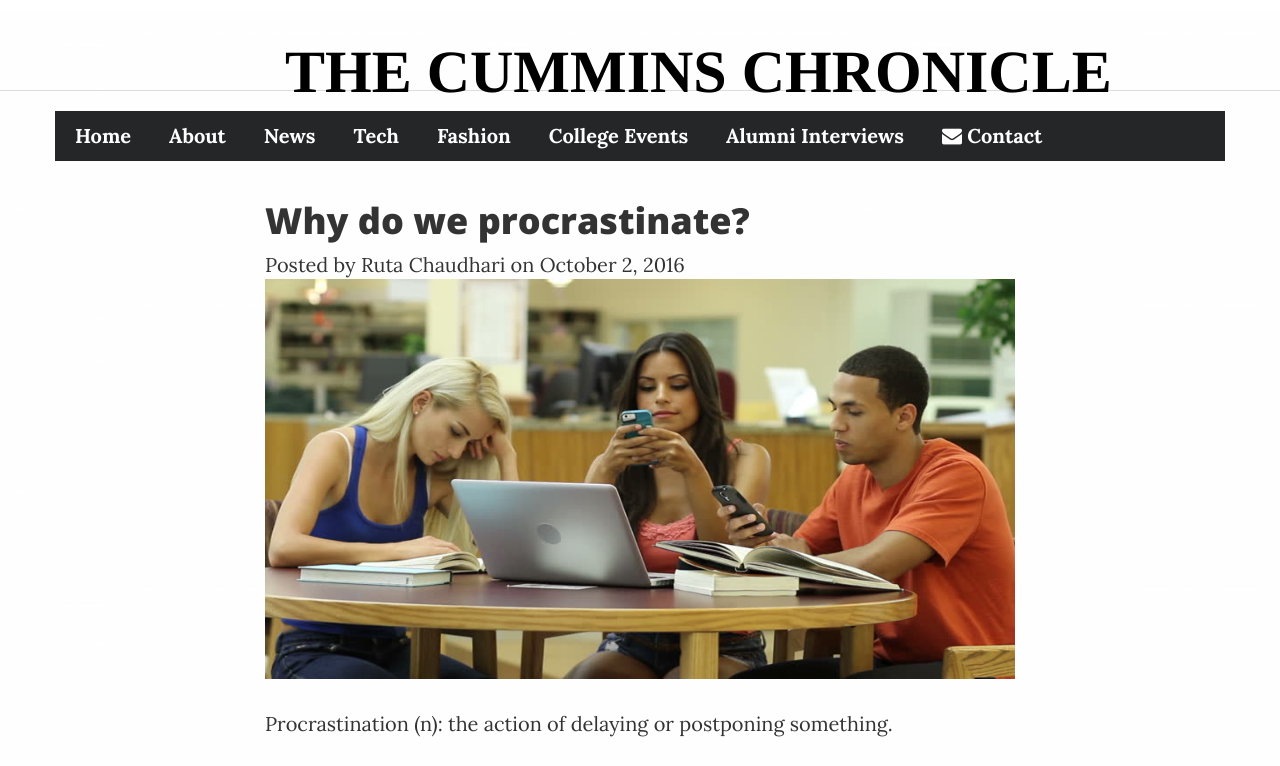
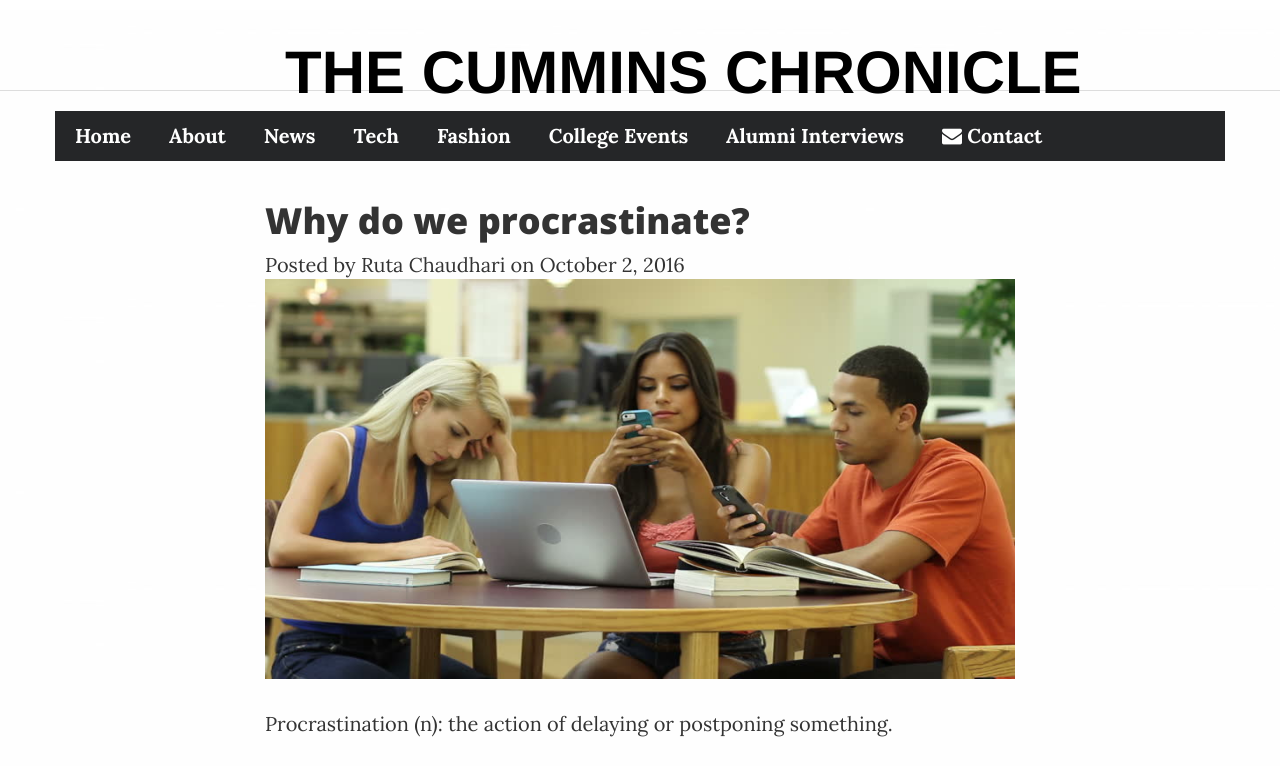
Before and after one commit to TheCumminsChronicle/TheCumminsChronicle.github.io, a website: page articles/Article-2.html in a window 1280 px wide. Shown: the top 766 px of the page. Drawn offline with nearby package versions, Linux system fonts and the light colour scheme; files whose address does not match are found by name; a web font is replaced by a local one.

Commit message:
Update Article-2.html

```diff
--- a/articles/Article-2.html
+++ b/articles/Article-2.html
@@ -61,7 +61,7 @@ background-image: url("images/white.jpg");
 }
 .heading-1{
 font-size: 60px;
-font-family: "Lucida Calligraphy",Times, serif;
+font-family: "Helvetica",Times, serif;
 margin-top: 20px;
 margin-left: 300px;
 }
```
